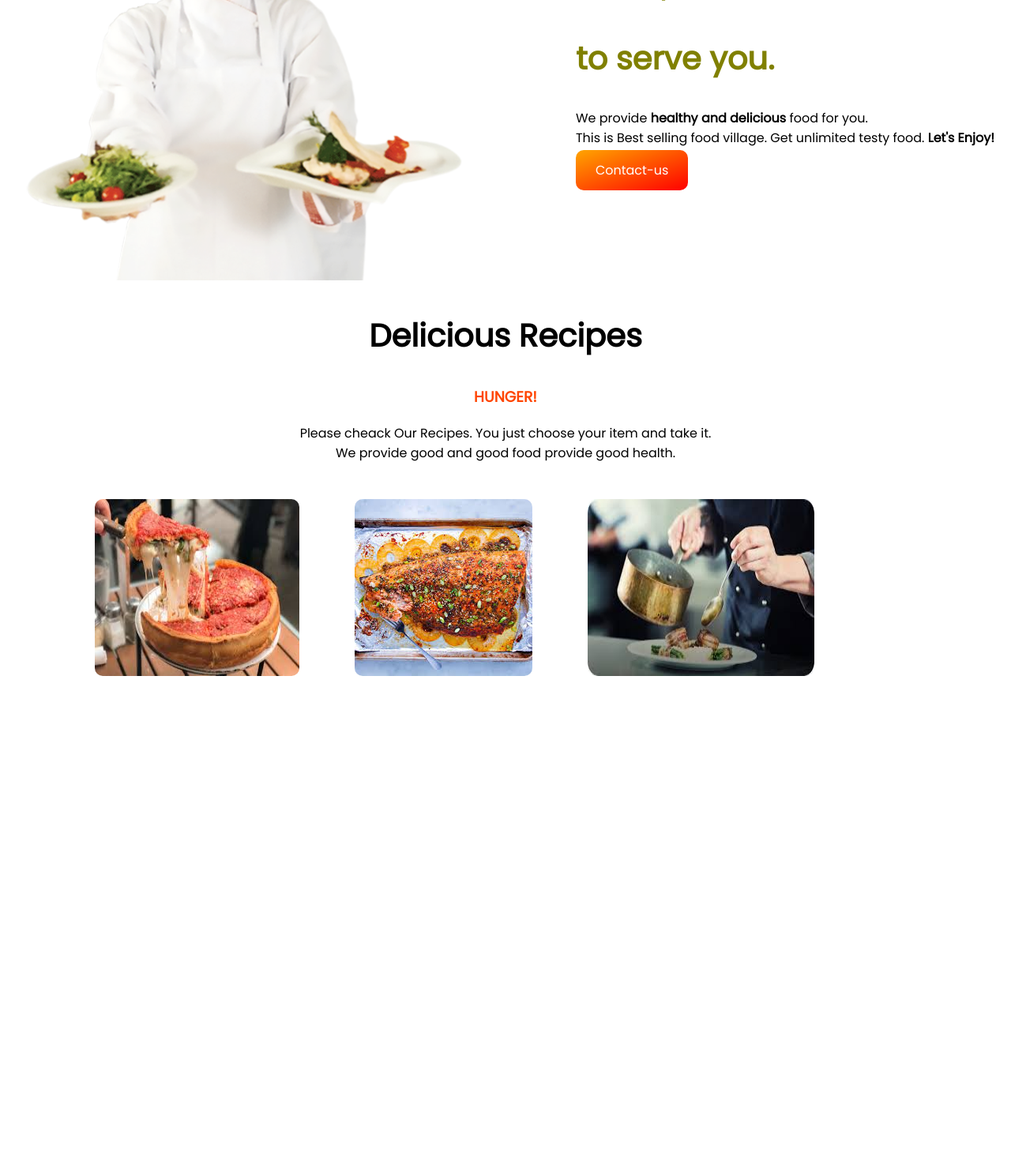
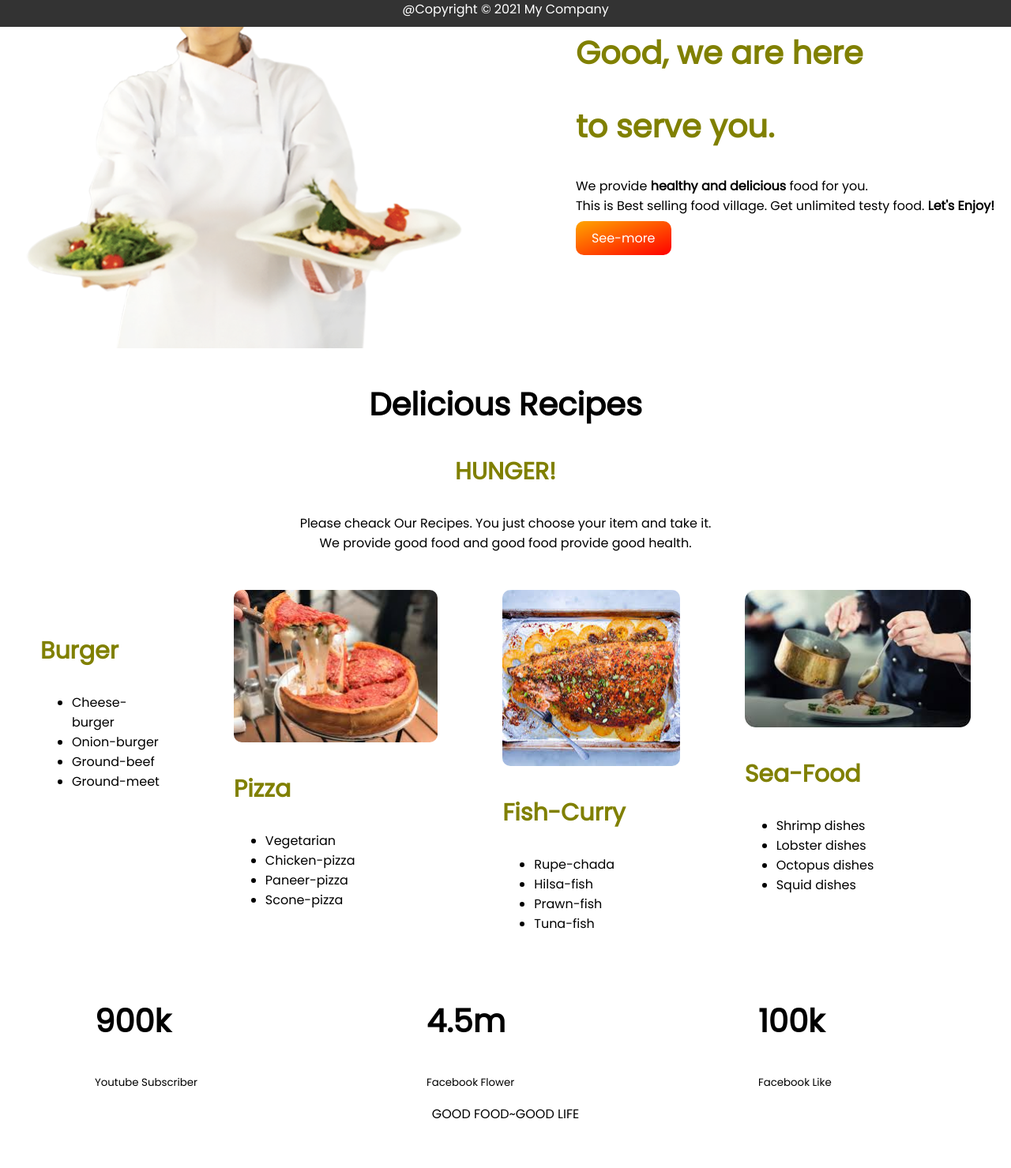
Before and after one commit to Minarajahan/food-panda, a plain HTML site: page index.html in a window 1280 px wide. Shown: the part 766-2245 px from the top of the page at 79% size. Before the commit the page ends 1652 px from the top, so only its background shows below. Drawn offline with Linux system fonts and the light colour scheme.

Commit message:
recipes added

```diff
--- a/index.html
+++ b/index.html
@@ -13,7 +13,7 @@
 </head>
 
 <body>
-    <section>
+    <section id="background-id" class="flexible-container">
         <div class="frist-section">
             <h1><span class="h1-tag">Freshness</span></h1>
             <h1> in every bite</h1>
@@ -25,7 +25,7 @@
                 food
                 village.
             </p>
-            <a class="anchor-section-1" href="">ORDER-NOW</a>
+            <a class="anchor-section-1" target="_blank" href="https://www.foodpanda.com.bd/">ORDER-NOW</a>
 
         </div>
         <div class="frist-section">
@@ -43,35 +43,97 @@
             <p>We provide <b>healthy and delicious </b>food for you.<br>This is Best selling food village. Get unlimited
                 testy
                 food. <b>Let's Enjoy!</b> </p>
-            <a class="anchor-section-2" href="">Contact-us</a>
+            <a class="anchor-section-2" href="">See-more</a>
         </div>
     </section>
     <div class="recipes-div">
         <h2>Delicious Recipes</h2>
         <p>
         <h3> HUNGER!</h3>
-        Please cheack Our Recipes. You just choose your item and take it.<br> We provide good and good food provide
+        Please cheack Our Recipes. You just choose your item and take it.<br> We provide good food and good food provide
         good
         health.
         </p>
     </div>
-    <section class="third-section">
+    <section class="third-section flexible-container">
         <div class=" recipes-image">
             <img src="images/images (4).jfif" alt="">
+            <br>
+            <h3 class="section-four">Burger</h3>
+            <ul>
+                <li>Cheese-burger</li>
+                <li>Onion-burger</li>
+                <li>Ground-beef</li>
+                <li>Ground-meet</li>
+            </ul>
         </div>
 
         <div class="recipes-image">
             <img src="images/images (5).jfif" alt="">
+            <h3 class="section-four">Pizza</h3>
+            <ul>
+                <li>Vegetarian</li>
+                <li>Chicken-pizza</li>
+                <li>Paneer-pizza</li>
+                <li>Scone-pizza</li>
+            </ul>
+
         </div>
         <div class="recipes-image">
             <img src="images/food2.jfif" alt="">
+            <h3 class="section-four">Fish-Curry</h3>
+            <ul>
+                <li>Rupe-chada</li>
+                <li>Hilsa-fish</li>
+                <li>Prawn-fish</li>
+                <li>Tuna-fish</li>
+            </ul>
         </div>
         <div class=" recipes-image">
             <img src="images/images (3).jfif" alt="">
+            <h3 class="section-four">Sea-Food</h3>
+            <ul>
+                <li>Shrimp dishes</li>
+                <li>Lobster dishes</li>
+                <li>Octopus dishes</li>
+                <li>Squid dishes</li>
+            </ul>
+        </div>
+    </section>
+    <section class="flexible-container">
+        <div class="last-section">
+            <h2>900k</h2>
+            <small>Youtube Subscriber</small>
+
+        </div>
+        <div class="last-section">
+            <h2>4.5m</h2>
+            <small>Facebook Flower</small>
+        </div>
+        <div class="last-section">
+            <h2>100k</h2>
+            <small>Facebook Like</small>
         </div>
 
+
     </section>
-
+    <div class="fixed-header">
+        <div class="container">
+            <nav>
+                <a href="#">Home</a>
+                <a href="#">About</a>
+                <a href="#">Recipes</a>
+                <a href="#">Services</a>
+                <a href="#">Contact Us</a>
+            </nav>
+        </div>
+    </div>
+    <div class="container">
+        <p>GOOD FOOD~GOOD LIFE</p>
+    </div>
+    <div class="fixed-footer">
+        <div class="container"> @Copyright &copy; 2021 My Company</div>
+    </div>
 
 
 </body>
--- a/style.css
+++ b/style.css
@@ -1,6 +1,32 @@
 body{
     font-family: 'Poppins', sans-serif;
     margin: 0;
+    padding-top: 60px;
+    padding-bottom: 40px;
+}
+.fixed-header, .fixed-footer{
+    width: 100%;
+    position: fixed;
+    background: #333;
+    padding: 10px 0;
+    color: #fff;
+}
+.fixed-header{
+    top: 0;
+}
+.fixed-footer{
+    bottom: 0;
+}
+.container{
+    width: 80%;
+    margin: 0 auto; /* Center the DIV horizontally */
+    text-align: center;
+}
+nav a{
+    color: #fff;
+    text-decoration: none;
+    padding: 7px 25px;
+    display: inline-block;
 }
 
 h1{
@@ -10,21 +36,25 @@ h2{
     font-size: 40px;
 }
 h3{
-    color: orangered;
+    color: olive;
+    font-size:30px ;
+
+}
+#background-id{
+    background-image: url(images/top-banner.png);
+    background-repeat: no-repeat;
 }
 .h1-tag{
-    color: rgb(206, 59, 6);
+    color: olive;
 }
-section{
+.flexible-container{
     display: flex;
     padding-left: 20px;
-    background-image: ;
-    background-repeat: no-repeat;
 
 }
 .short-span{
-    color:olive;
-    font-size: 25px;
+    color:red;
+    font-size: 35px;
 }
 .frist-section{
     width: 50%;
@@ -36,11 +66,11 @@ section{
 
 .anchor-section-1{
     text-decoration: none;
-    background-image: linear-gradient(to bottom right,blue, cyan);
-    padding: 14px 25px;
+    background-image: linear-gradient(to bottom right, olive ,red);
+    padding: 10px 20px;
     text-align: center;
     border-radius: 10px;
-    color: paleturquoise;
+    color: black;
 }
 .second-section{
     display: flex;
@@ -53,7 +83,7 @@ padding-left: 30px;
 .anchor-section-2{
     text-decoration: none;
     background-image: linear-gradient(to bottom right,orange, red);
-    padding: 14px 25px;
+    padding: 10px 20px;
     text-align: center;
     border-radius: 10px;
     color: white;
@@ -74,11 +104,24 @@ padding-left: 30px;
     display: inline-flex;
     padding: 30px;
     padding-right: 40px;
-
+    text-align:left;
+    display:block;
+    background-color: transparent;
+    border: 1px solid transparent;
+    margin-right: 10px;
+    margin-bottom: 1px;
+    float:left;
 
 }
 .recipes-image img{
     width: 100%;
     border-radius: 10px;
-    border: 5px gray;
 }
+.section-four{
+    color: olive;
+}
+.last-section{
+    margin: auto;
+  width: 50%;
+  padding-left: 100px;
+}
```
Also changed, not shown: images/_117341764_hi056793567.jpg (deleted), images/banner.jfif (deleted), images/curry.jpeg (deleted), images/food image.jpg (deleted), images/fresh-food.jfif (deleted).
